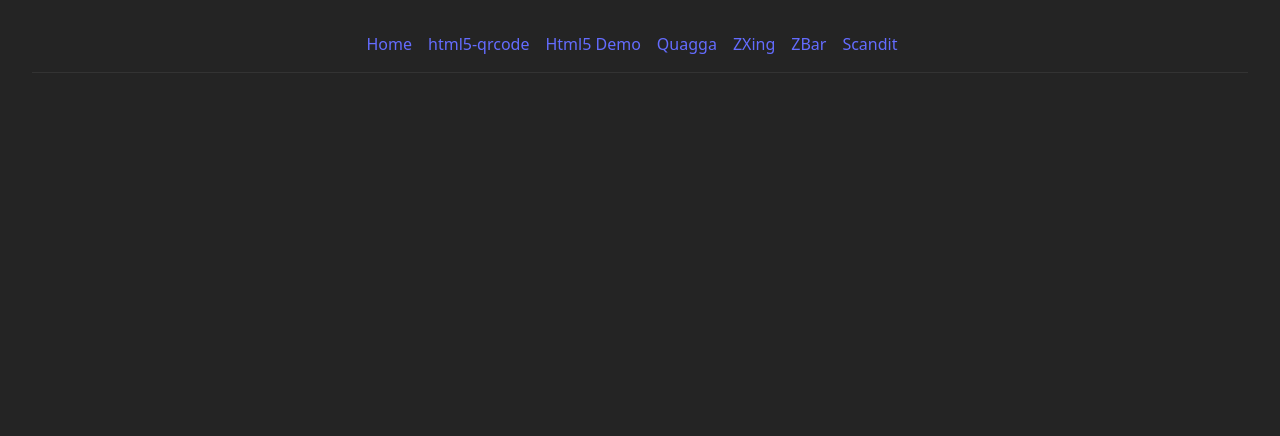
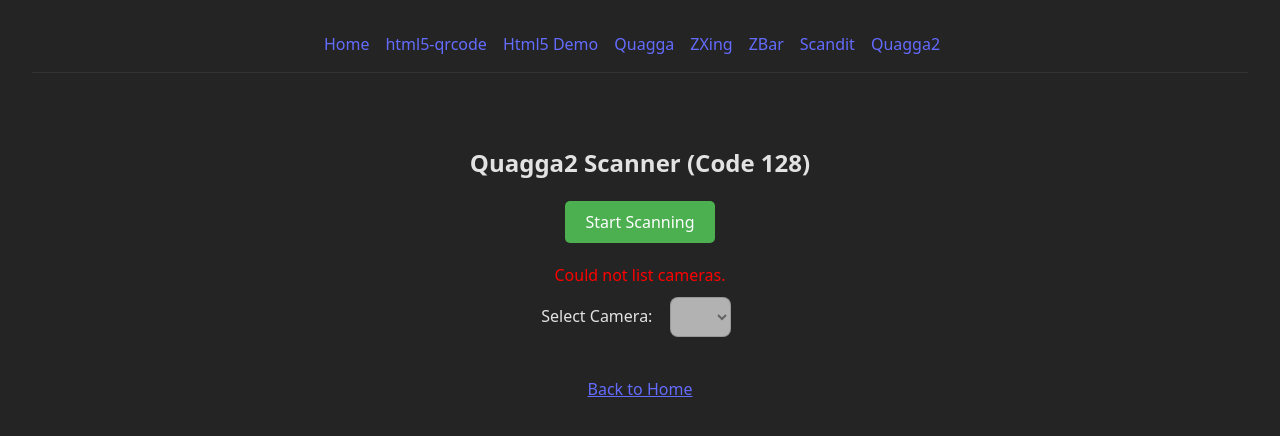
Before and after one commit to davidgarnier123/bench-scan-ios, a React (Vite) app: page /quagga2 in a window 1280 px wide. Shown: the top 436 px of the page. Built offline with nearby package versions, Linux system fonts and the light colour scheme.

Commit message:
feat: Add Quagga2 barcode scanner component and integrate it into the application with a dedicated page.

```diff
--- a/src/App.jsx
+++ b/src/App.jsx
@@ -6,6 +6,7 @@
 import ZBarPage from './pages/ZBarPage';
 import ScanditPage from './pages/ScanditPage';
 import Html5QrcodeDemoPage from './pages/Html5QrcodeDemoPage';
+import Quagga2Page from './pages/Quagga2Page';
 
 function App() {
   return (
@@ -19,6 +20,7 @@
           <Link to="/zxing" style={{ marginRight: '1rem', color: '#646cff', textDecoration: 'none' }}>ZXing</Link>
           <Link to="/zbar" style={{ marginRight: '1rem', color: '#646cff', textDecoration: 'none' }}>ZBar</Link>
           <Link to="/scandit" style={{ marginRight: '1rem', color: '#646cff', textDecoration: 'none' }}>Scandit</Link>
+          <Link to="/quagga2" style={{ marginRight: '1rem', color: '#646cff', textDecoration: 'none' }}>Quagga2</Link>
         </nav>
 
         <Routes>
@@ -45,6 +47,9 @@
                 <Link to="/scandit">
                   <button style={{ width: '100%' }}>Test Scandit</button>
                 </Link>
+                <Link to="/quagga2">
+                  <button style={{ width: '100%' }}>Test Quagga2</button>
+                </Link>
               </div>
             </div>
           } />
@@ -54,6 +59,7 @@
           <Route path="/zxing" element={<ZXingPage />} />
           <Route path="/zbar" element={<ZBarPage />} />
           <Route path="/scandit" element={<ScanditPage />} />
+          <Route path="/quagga2" element={<Quagga2Page />} />
         </Routes>
       </div>
     </Router>
--- /dev/null
+++ b/src/components/Quagga2Scanner.jsx
@@ -0,0 +1,161 @@
+import React, { useEffect, useRef, useState } from 'react';
+import Quagga from '@ericblade/quagga2';
+
+const Quagga2Scanner = ({ onDetected, scanning }) => {
+    const scannerRef = useRef(null);
+    const [cameras, setCameras] = useState([]);
+    const [selectedCamera, setSelectedCamera] = useState('');
+    const [error, setError] = useState(null);
+
+    useEffect(() => {
+        // Enumerate cameras
+        const getCameras = async () => {
+            try {
+                const devices = await navigator.mediaDevices.enumerateDevices();
+                const videoDevices = devices.filter(device => device.kind === 'videoinput');
+                setCameras(videoDevices);
+
+                // Default to back camera if available, or just the first one
+                const backCamera = videoDevices.find(device => device.label.toLowerCase().includes('back'));
+                if (backCamera) {
+                    setSelectedCamera(backCamera.deviceId);
+                } else if (videoDevices.length > 0) {
+                    setSelectedCamera(videoDevices[0].deviceId);
+                }
+            } catch (err) {
+                console.error("Error enumerating devices:", err);
+                setError("Could not list cameras.");
+            }
+        };
+        getCameras();
+    }, []);
+
+    useEffect(() => {
+        if (!scanning || !selectedCamera) return;
+
+        let mounted = true;
+
+        Quagga.init({
+            inputStream: {
+                type: "LiveStream",
+                constraints: {
+                    width: { min: 640 },
+                    height: { min: 480 },
+                    facingMode: "environment",
+                    deviceId: selectedCamera ? { exact: selectedCamera } : undefined,
+                    aspectRatio: { min: 1, max: 2 }
+                },
+                target: scannerRef.current,
+            },
+            locator: {
+                patchSize: "medium",
+                halfSample: true,
+            },
+            numOfWorkers: 2, // Use web workers
+            decoder: {
+                readers: ["code_128_reader"], // Only Code 128 as requested
+            },
+            locate: true,
+        }, (err) => {
+            if (err) {
+                console.error("Quagga init error:", err);
+                if (mounted) setError(`Error initializing scanner: ${err.message || err}`);
+                return;
+            }
+            if (mounted) {
+                Quagga.start();
+                console.log("Quagga initialization finished. Ready to start");
+            }
+        });
+
+        const handleDetected = (result) => {
+            if (onDetected) {
+                onDetected(result.codeResult.code);
+            }
+        };
+
+        const handleProcessed = (result) => {
+            const drawingCtx = Quagga.canvas.ctx.overlay;
+            const drawingCanvas = Quagga.canvas.dom.overlay;
+
+            if (result) {
+                if (result.boxes) {
+                    drawingCtx.clearRect(0, 0, parseInt(drawingCanvas.getAttribute("width")), parseInt(drawingCanvas.getAttribute("height")));
+                    result.boxes.filter(function (box) {
+                        return box !== result.box;
+                    }).forEach(function (box) {
+                        Quagga.ImageDebug.drawPath(box, { x: 0, y: 1 }, drawingCtx, { color: "green", lineWidth: 2 });
+                    });
+                }
+
+                if (result.box) {
+                    Quagga.ImageDebug.drawPath(result.box, { x: 0, y: 1 }, drawingCtx, { color: "#00F", lineWidth: 2 });
+                }
+
+                if (result.codeResult && result.codeResult.code) {
+                    Quagga.ImageDebug.drawPath(result.line, { x: 'x', y: 'y' }, drawingCtx, { color: 'red', lineWidth: 3 });
+                }
+            }
+        };
+
+        Quagga.onDetected(handleDetected);
+        Quagga.onProcessed(handleProcessed);
+
+        return () => {
+            mounted = false;
+            Quagga.offDetected(handleDetected);
+            Quagga.offProcessed(handleProcessed);
+            Quagga.stop();
+        };
+    }, [scanning, selectedCamera, onDetected]);
+
+    return (
+        <div style={{ width: '100%', maxWidth: '640px', margin: '0 auto' }}>
+            {error && <div style={{ color: 'red', marginBottom: '10px' }}>{error}</div>}
+
+            <div style={{ marginBottom: '10px' }}>
+                <label htmlFor="camera-select" style={{ marginRight: '10px' }}>Select Camera:</label>
+                <select
+                    id="camera-select"
+                    value={selectedCamera}
+                    onChange={(e) => setSelectedCamera(e.target.value)}
+                    disabled={!scanning}
+                >
+                    {cameras.map((camera) => (
+                        <option key={camera.deviceId} value={camera.deviceId}>
+                            {camera.label || `Camera ${camera.deviceId.substring(0, 5)}...`}
+                        </option>
+                    ))}
+                </select>
+            </div>
+
+            <div
+                ref={scannerRef}
+                id="interactive"
+                className="viewport"
+                style={{
+                    position: 'relative',
+                    width: '100%',
+                    height: 'auto',
+                    overflow: 'hidden',
+                    backgroundColor: '#000' // Visual placeholder
+                }}
+            >
+                {/* Quagga injects video and canvas here */}
+                <style>{`
+              #interactive.viewport > canvas, #interactive.viewport > video {
+                  max-width: 100%;
+                  width: 100%;
+              }
+              canvas.drawing, canvas.drawingBuffer {
+                  position: absolute;
+                  left: 0;
+                  top: 0;
+              }
+          `}</style>
+            </div>
+        </div>
+    );
+};
+
+export default Quagga2Scanner;
--- /dev/null
+++ b/src/pages/Quagga2Page.jsx
@@ -0,0 +1,61 @@
+import React, { useState } from 'react';
+import { Link } from 'react-router-dom';
+import Quagga2Scanner from '../components/Quagga2Scanner';
+
+const Quagga2Page = () => {
+    const [scanResult, setScanResult] = useState('');
+    const [scanning, setScanning] = useState(false);
+
+    const handleDetected = (result) => {
+        setScanResult(result);
+        // Optional: Stop scanning on detection found
+        // setScanning(false);
+    };
+
+    return (
+        <div style={{ padding: '20px', textAlign: 'center' }}>
+            <h2>Quagga2 Scanner (Code 128)</h2>
+
+            <div style={{ marginBottom: '20px' }}>
+                <button
+                    onClick={() => setScanning(!scanning)}
+                    style={{
+                        padding: '10px 20px',
+                        fontSize: '16px',
+                        cursor: 'pointer',
+                        backgroundColor: scanning ? '#ff4444' : '#4CAF50',
+                        color: 'white',
+                        border: 'none',
+                        borderRadius: '5px'
+                    }}
+                >
+                    {scanning ? 'Stop Scanning' : 'Start Scanning'}
+                </button>
+            </div>
+
+            {scanResult && (
+                <div style={{
+                    margin: '20px auto',
+                    padding: '15px',
+                    border: '2px solid #4CAF50',
+                    borderRadius: '8px',
+                    maxWidth: '400px',
+                    backgroundColor: '#f0fff4'
+                }}>
+                    <h3>Detected Code:</h3>
+                    <p style={{ fontSize: '24px', fontFamily: 'monospace', margin: '5px 0' }}>
+                        {scanResult}
+                    </p>
+                </div>
+            )}
+
+            <Quagga2Scanner onDetected={handleDetected} scanning={scanning} />
+
+            <div style={{ marginTop: '30px' }}>
+                <Link to="/" style={{ color: '#646cff' }}>Back to Home</Link>
+            </div>
+        </div>
+    );
+};
+
+export default Quagga2Page;
```
